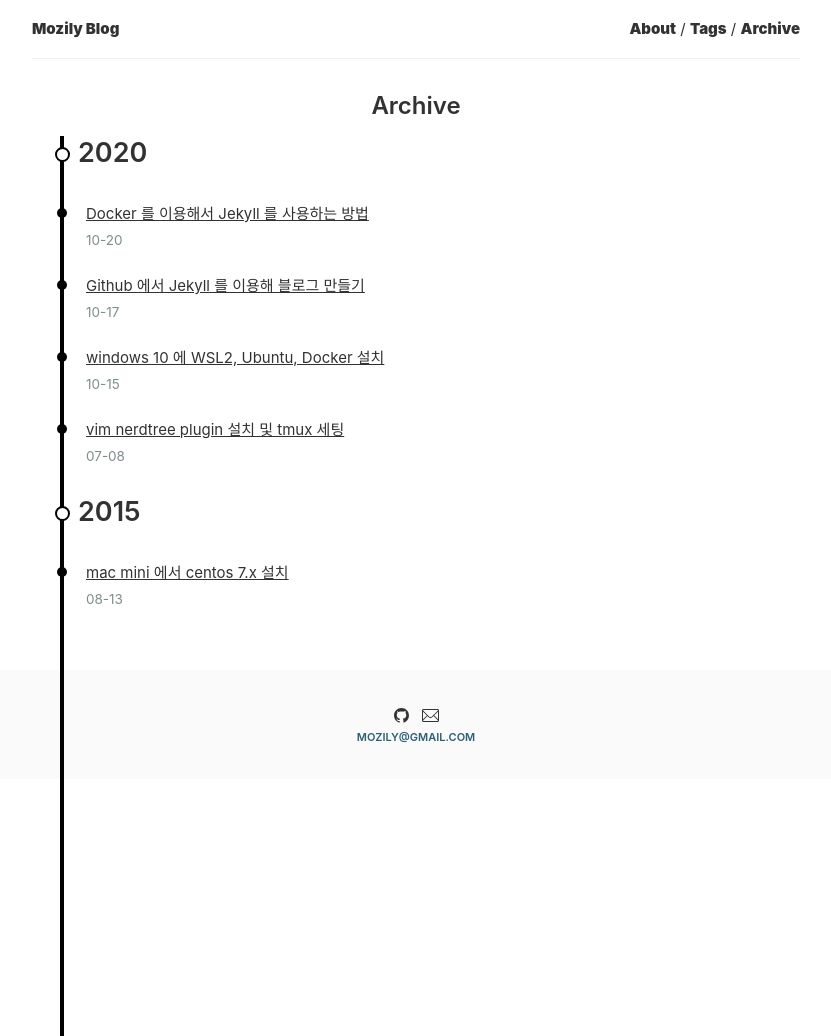
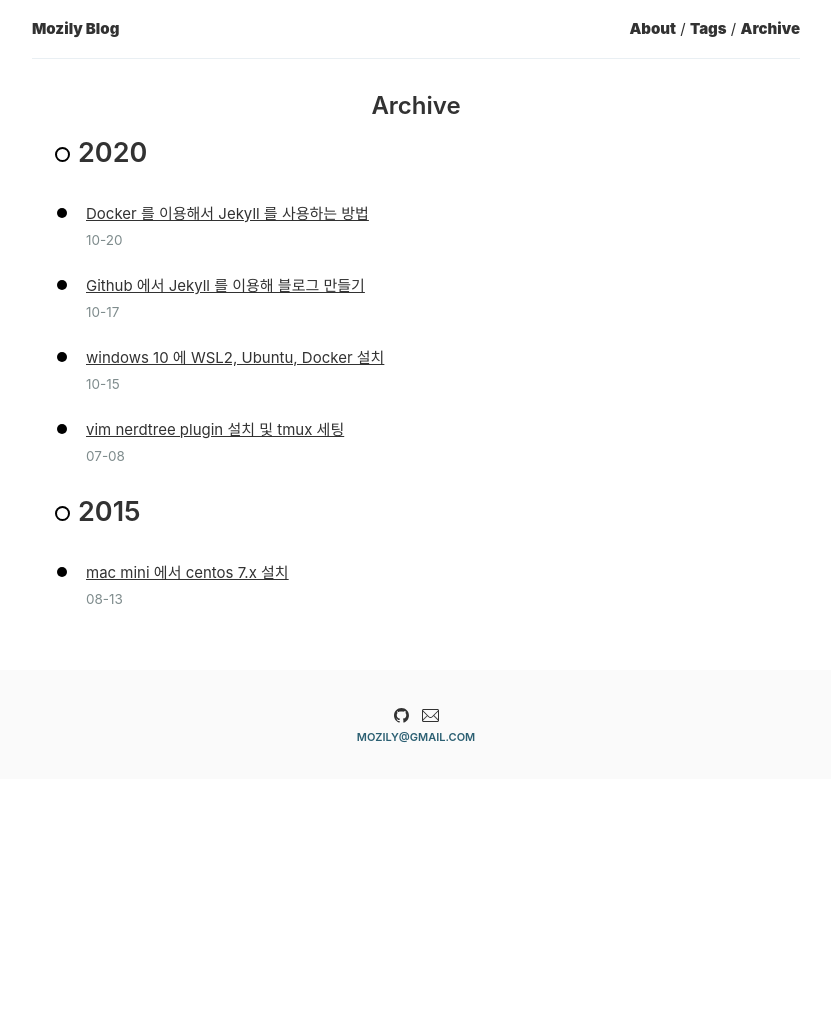
Before and after one commit to mozily/mozily.github.io, a Jekyll site: the page built from _pages/archive.html, in a window 1280 px wide. Shown: the whole page, without its empty margins (224-1055 px from the left). Built offline with Jekyll 4.4.1, drawn with Linux system fonts in a browser that asks for light colours; after the commit the page ends 900 px from its top, so only the background shows below that.

Commit message:
- archive 페이지 css 수정

```diff
--- a/_sass/components/_archive.scss
+++ b/_sass/components/_archive.scss
@@ -13,14 +13,14 @@
 //  width: 4px;
 //}
 
-#archives {
-  position: absolute;
-  //top: 120px;
-  height: 100%;
-  width: 4px;
-  margin-left: 14px;
-  background-color: #000000;
-}
+//#archives {
+//  position: absolute;
+//  //top: 120px;
+//  height: 100%;
+//  width: 4px;
+//  margin-left: 14px;
+//  background-color: #000000;
+//}
 
 .c-archive {
   padding-left: 30px;
```
